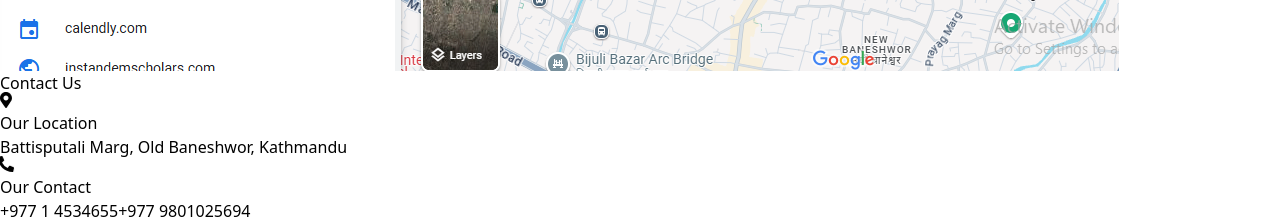
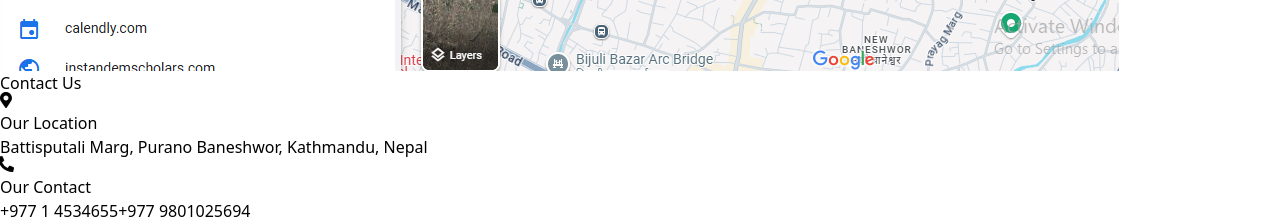
Before and after one commit to panteliza/intandem_scholars, a React (Vite) app: page /contact in a window 1280 px wide. Shown: the part 2660-2880 px from the top of the page. Built offline with nearby package versions, Linux system fonts and the light colour scheme.

Commit message:
mhjmhjgm

```diff
--- a/src/components/Contact.jsx
+++ b/src/components/Contact.jsx
@@ -53,7 +53,7 @@ const Contact = () => {
           <h3 className="font-bold sm:text-[20px] text-[18px] text-gray-800 mb-2">
             Our Location
           </h3>
-          <p className="text-center text-gray-700">Battisputali Marg, Old Baneshwor, Kathmandu</p>
+          <p className="text-center text-gray-700">Battisputali Marg, Purano Baneshwor, Kathmandu, Nepal</p>
         </div>
 
         {/* Contact Box */}
```
